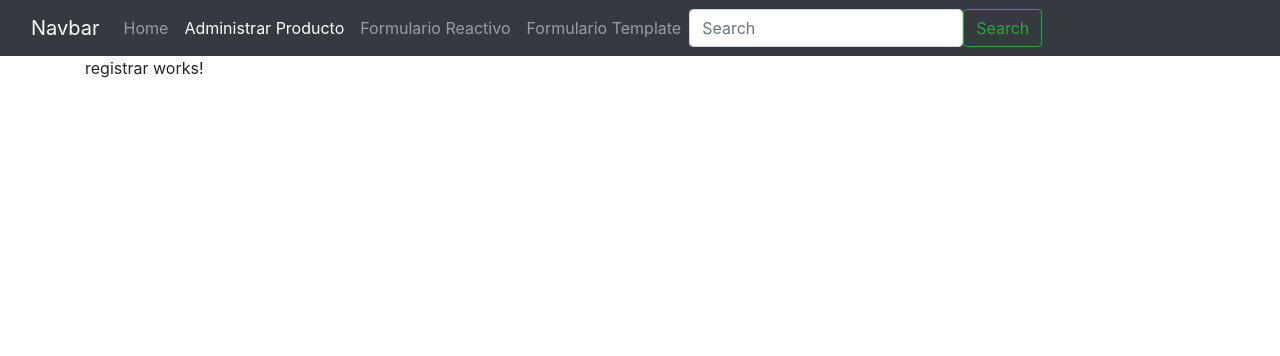
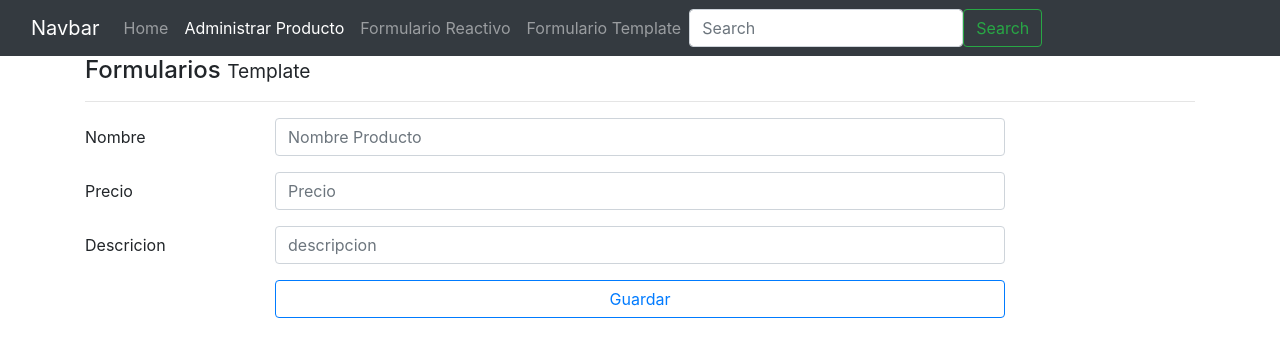
Before and after one commit to atmdamian/FRONT-END-ANGULAR, an Angular app: page /registrar in a window 1280 px wide. Shown: the top 356 px of the page. Built offline with nearby package versions, Linux system fonts and the light colour scheme.

Commit message:
regitrar productos api post

```diff
--- /dev/null
+++ b/src/app/components/producto/registrar/producto.model.ts
@@ -0,0 +1,6 @@
+export class ProductoModel{
+    nombre: string;
+    precio:string;
+    descripcion:string;
+
+}
--- a/src/app/components/producto/registrar/registrar.component.html
+++ b/src/app/components/producto/registrar/registrar.component.html
@@ -1 +1,40 @@
-<p>registrar works!</p>
+<h4>Formularios <small> Template </small></h4>
+<hr>
+<form autocomplete="off" (ngSubmit)="onSubmit(data)" #data="ngForm">
+
+    <div>
+        <div class="form-group row">
+            <label class="col-2 col-form-label">Nombre</label>
+            <div class="col-8">
+
+                <input class="form-control" type="text" name="nombre" ngModel placeholder="Nombre Producto" required>
+            </div>
+        </div>
+
+        <div class="form-group row">
+            <label class="col-2 col-form-label">Precio</label>
+            <div class="col-8">
+
+                <input class="form-control" type="text" name="precio" ngModel placeholder="Precio" required>
+            </div>
+        </div>
+
+    </div>
+
+    <div class="form-group row">
+        <label class="col-2 col-form-label">Descricion</label>
+        <div class="col-8">
+
+            <input class="form-control" type="email" name="descripcion" ngModel placeholder="descripcion" required>
+        </div>
+    </div>
+    <div class="form-group row">
+        <label class="col-2 col-form-label">&nbsp;</label>
+        <div class="input-group col-md-8">
+            <button type="submit" class="btn btn-outline-primary btn-block">
+        Guardar
+      </button>
+        </div>
+    </div>
+
+</form>
--- a/src/app/components/producto/registrar/registrar.component.ts
+++ b/src/app/components/producto/registrar/registrar.component.ts
@@ -1,4 +1,8 @@
 import { Component, OnInit } from '@angular/core';
+import { ProductoModel } from './producto.model';
+import { NgForm } from '@angular/forms';
+import { ProductoService } from '../../services/producto.service';
+
 
 @Component({
   selector: 'app-registrar',
@@ -7,9 +11,17 @@ import { Component, OnInit } from '@angular/core';
 })
 export class RegistrarComponent implements OnInit {
 
-  constructor() { }
+  producto = new ProductoModel();
+  constructor(private productoService:ProductoService) { }
 
   ngOnInit(): void {
   }
 
+  onSubmit(data: NgForm){
+    this.productoService.crearProducto(data.value)
+    .subscribe(resp =>{
+      console.log(resp);
+    });
+  }
+
 }
--- a/src/app/components/services/producto.service.ts
+++ b/src/app/components/services/producto.service.ts
@@ -1,5 +1,6 @@
 import { Injectable } from '@angular/core';
 import { HttpClient } from '@angular/common/http';
+import { ProductoModel } from '../producto/registrar/producto.model';
 
 
 @Injectable({
@@ -13,4 +14,9 @@ export class ProductoService {
     return this.http.get('http://localhost:8081/api/producto');
   }
 
+  crearProducto(producto: ProductoModel ){
+    console.log(producto,'::::');
+    return this.http.post('http://localhost:8081/api/producto/agregar',producto);
+  }
+
 }
```
